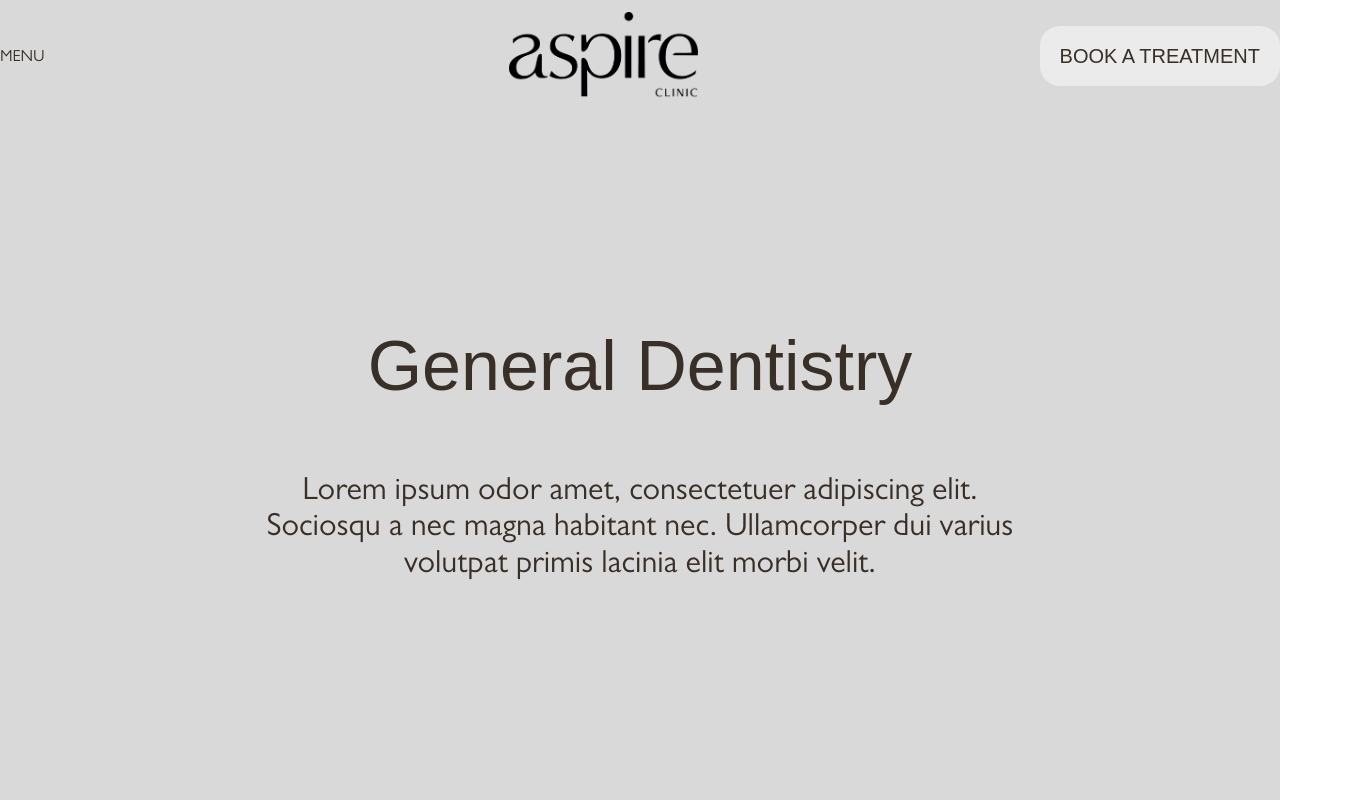
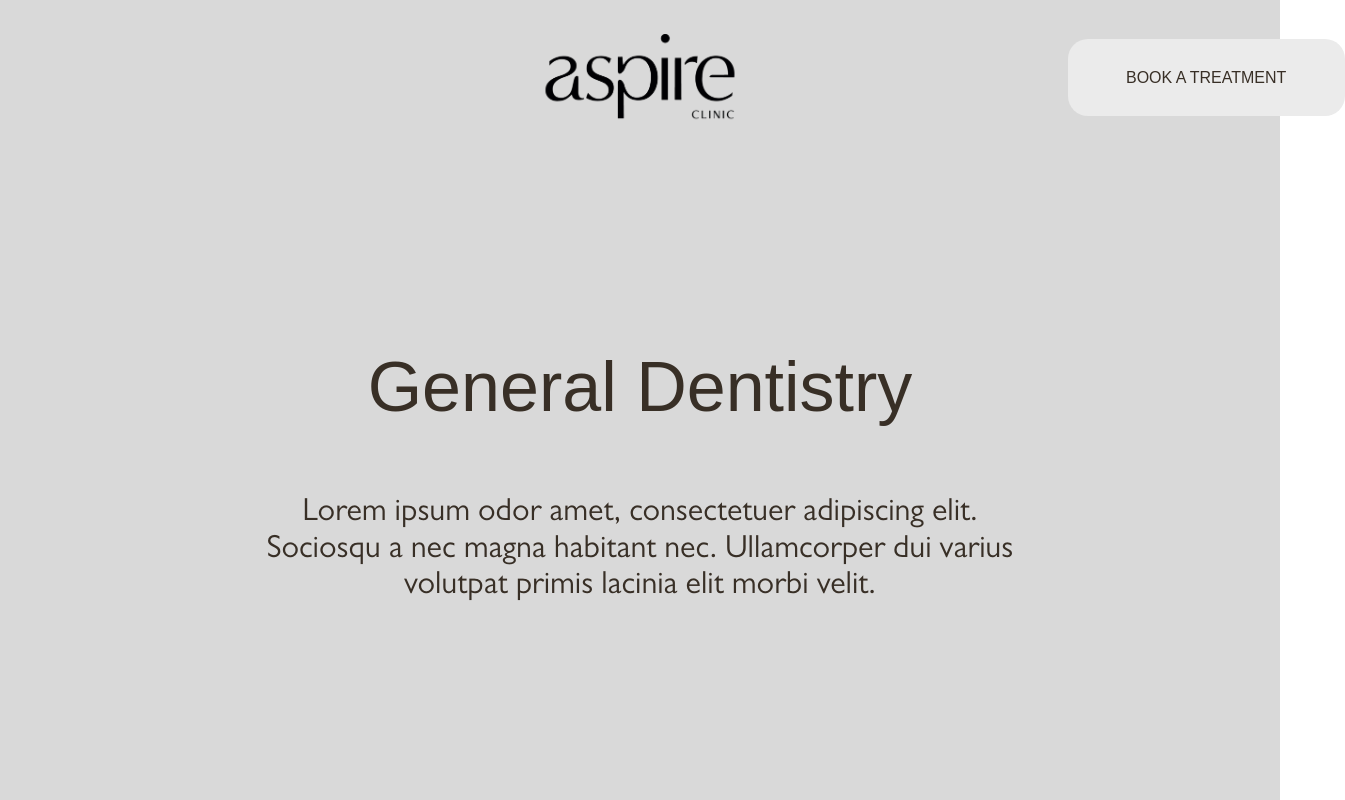
Before and after one commit to quantum-builds/aspire-clinix, a Next.js app: page /dentistry/general-dentistry in a window 1280 px wide. Shown: the top 800 px of the page, 1345 px wide, since content can reach past the window. Built offline with nearby package versions, Linux system fonts and the light colour scheme; a web font is replaced by a local one.

Commit message:
Fix header width issue

```diff
--- a/src/components/HeroSection.tsx
+++ b/src/components/HeroSection.tsx
@@ -33,53 +33,51 @@ export default function HeroSection({
     >
       {/* Header Section */}
       {pathname === "/fee-guide" ? (
-        <header className="flex justify-between items-center container mx-auto px-3 p-0 m-0 z-20 mt-3">
+        <header className="flex gap-[13rem] md:gap-[33rem] lg:gap-[46rem] xl:gap-[68rem] h-[160px] justify-center items-center container mx-auto px-3 p-0 m-0 z-20 mt-3">
           <div>
             <HeroMenu backgroundColor="white" />
           </div>
-          <div>
+          <div className="absolute left-1/2 transform -translate-x-1/2">
             <Image
               src={AspireLightLogo}
               alt="Aspire Clinix"
               width={80}
               height={88}
-              className="flex justify-center items-center ml-5 md:ml-32 w-[80px] h-[40px] md:w-[189px] md:h-[88px]"
+              className="flex justify-center items-center w-[80px] h-[40px] md:w-[189px] md:h-[88px]"
             />
           </div>
           <div>
             <Link href="/book-treatment" scroll={false}>
               <button
-                className="px-1 flex justify-center items-center lg:px-[20px] sm:px-[2px] py-2 sm:py-[20px] sm:ml-10 md:ml-1 rounded-md sm:rounded-[20px] text-sm sm:text-[20px] font-normal font-opus"
+                className="px-1 flex justify-center items-center w-[100px] h-[50px] md:w-[170px] md:h-[60px] lg:w-[277px] lg:h-[77px] font-normal font-opus rounded-[5px] md:rounded-[20px]"
                 style={{ backgroundColor: buttonColor }}
               >
-                <span className="block sm:hidden">Appointment</span>
-                <span className="hidden sm:block">BOOK A TREATMENT</span>
+                BOOK A TREATMENT
               </button>
             </Link>
           </div>
         </header>
       ) : (
-        <header className="flex justify-between items-center container mx-auto px-3 sm:px-0 p-0 m-0 z-20 mt-3">
+        <header className="flex gap-[13rem] md:gap-[33rem] lg:gap-[46rem] xl:gap-[68rem] h-[160px] justify-center items-center container mx-auto px-3 p-0 m-0 z-20 mt-3">
           <div>
             <HeroMenu />
           </div>
-          <div>
+          <div className="absolute left-1/2 transform -translate-x-1/2">
             <Image
               src={AspireDarkLogo}
               alt="Aspire Clinix"
               width={80}
               height={88}
-              className="flex justify-center items-center ml-5 md:ml-32 w-[80px] h-[40px] md:w-[189px] md:h-[88px]"
+              className="flex justify-center items-center w-[80px] h-[40px] md:w-[189px] md:h-[88px]"
             />
           </div>
           <div>
             <Link href="/book-treatment" scroll={false}>
               <button
-                className="px-1 flex justify-center items-center lg:px-[20px] sm:px-[2px] py-2 sm:py-[20px] sm:ml-10 md:ml-1 rounded-md sm:rounded-[20px] text-sm sm:text-[20px] font-normal font-opus"
+                className="px-1 flex justify-center items-center md:w-[170px] md:h-[60px] lg:w-[277px] lg:h-[77px] font-normal font-opus rounded-[5px] md:rounded-[20px]"
                 style={{ backgroundColor: buttonColor }}
               >
-                <span className="block sm:hidden">Appointment</span>
-                <span className="hidden sm:block">BOOK A TREATMENT</span>
+                BOOK A TREATMENT
               </button>
             </Link>
           </div>
```
